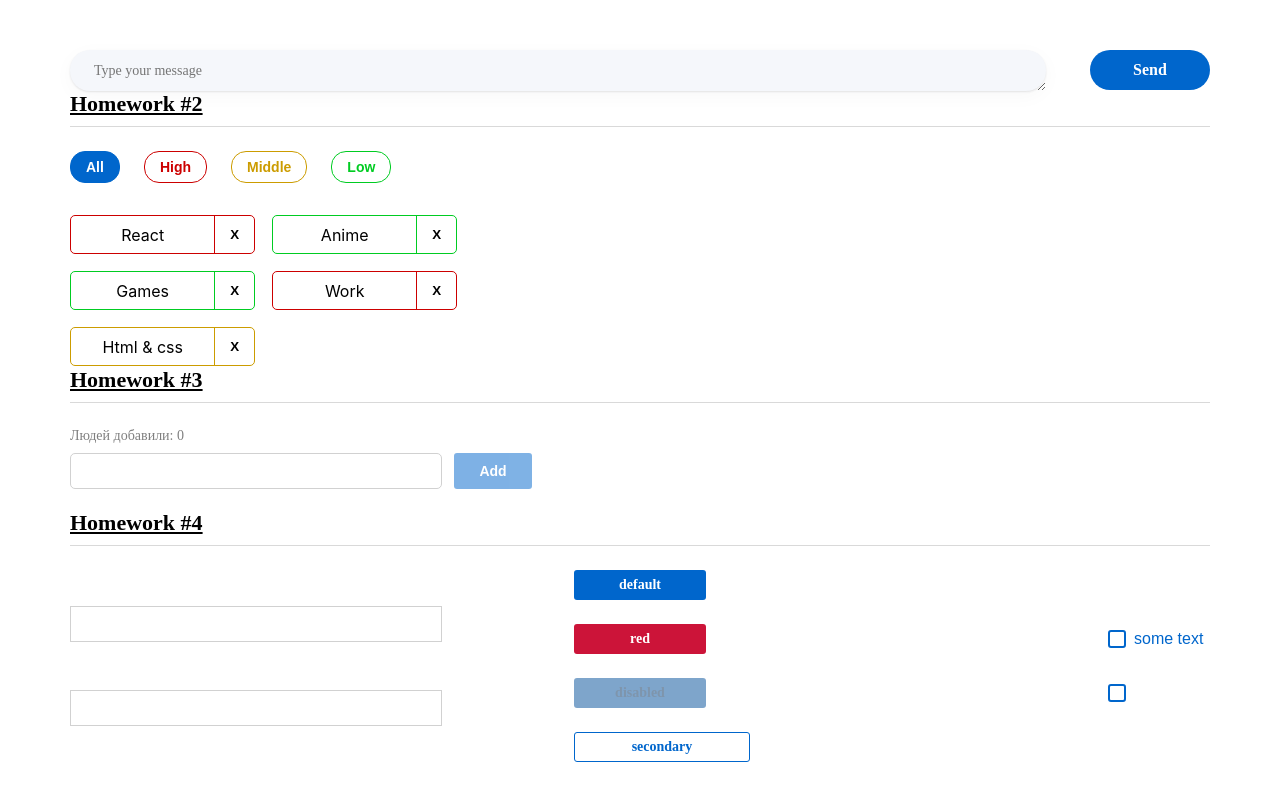
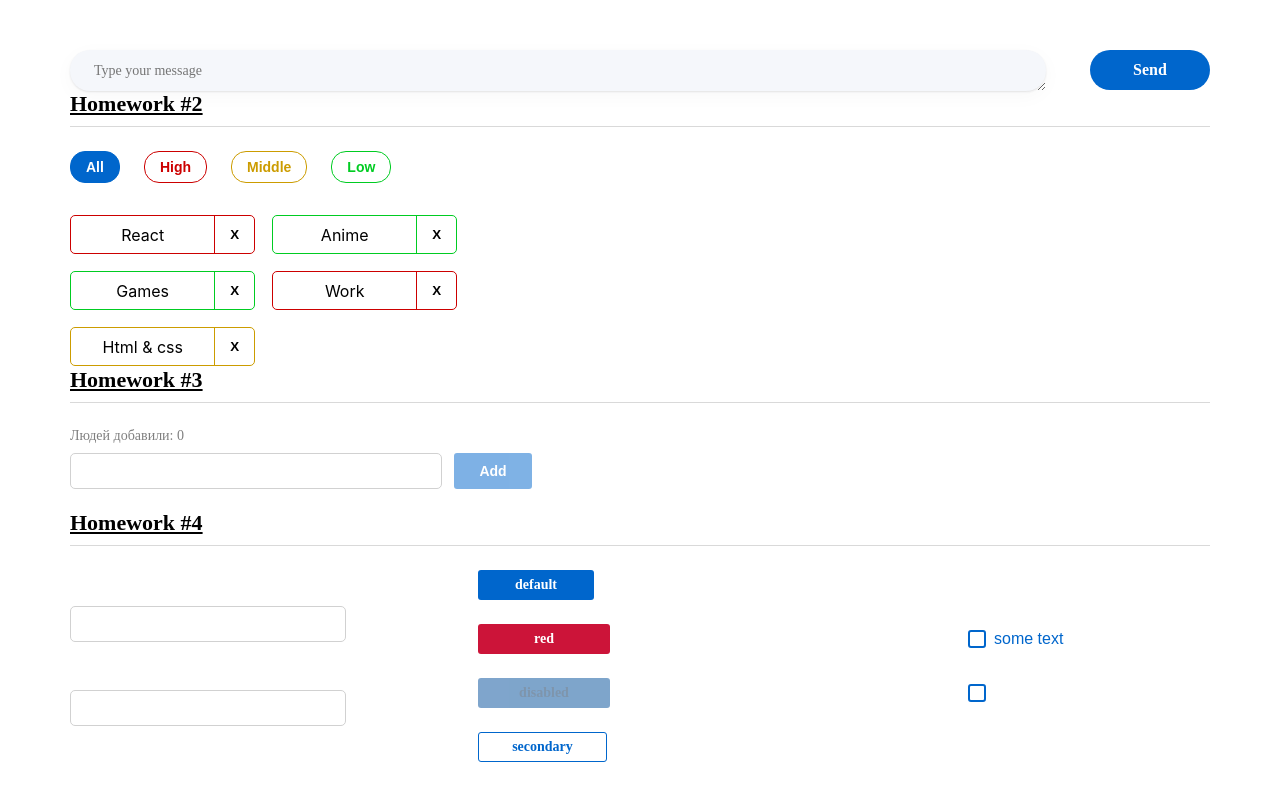
Before and after one commit to PetukhovArt/React_features_practice, a React (Create React App) app: page /#/pre-junior in a window 1280 px wide. Shown: the part 352-1152 px from the top of the page. Built offline with nearby package versions, Linux system fonts and the light colour scheme.

Commit message:
feat: task 6 done

```diff
--- a/src/s2-homeworks/hw04/common/c1-SuperInputText/SuperInputText.module.css
+++ b/src/s2-homeworks/hw04/common/c1-SuperInputText/SuperInputText.module.css
@@ -1,11 +1,17 @@
 .input:focus {
-
 }
 
 .input {
-    width: 372px;
+    width: 276px;
     height: 36px;
     border: 1px solid #D1D1D1;
+    border-radius: 5px;
+    padding: 8px 24px;
+    font-family: 'Montserrat';
+    font-style: normal;
+    font-weight: 500;
+    font-size: 16px;
+    line-height: 20px;
 }
 
 .inputWrapper {
--- a/src/s2-homeworks/hw04/common/c2-SuperButton/SuperButton.module.css
+++ b/src/s2-homeworks/hw04/common/c2-SuperButton/SuperButton.module.css
@@ -25,14 +25,21 @@
 
 .secondary {
     background: none;
-    width: 176px;
+    width: 129px;
     height: 30px;
     border: 1px solid #0066CC;
     color: #0066CC;
+    font-family: 'Montserrat';
+    font-style: normal;
+    font-weight: 600;
+    font-size: 14px;
+    line-height: 20px;
 }
 
 .default {
     background: #0066CC;
+    width: 116px;
+    height: 30px;
 }
 
 .red {
--- a/src/s2-homeworks/hw05/pages/Junior.tsx
+++ b/src/s2-homeworks/hw05/pages/Junior.tsx
@@ -1,4 +1,5 @@
 import React from 'react'
+import HW6 from '../../hw06/HW6';
 // import HW6 from '../../hw06/HW6'
 // import HW7 from '../../hw07/HW7'
 // import HW8 from '../../hw08/HW8'
@@ -7,7 +8,7 @@ import React from 'react'
 function Junior() {
     return (
         <div id={'hw5-page-junior'}>
-            {/*<HW6 />*/}
+            <HW6 />
             {/*<HW7 />*/}
             {/*<HW8 />*/}
             {/*<HW9 />*/}
--- a/src/s2-homeworks/hw06/HW6.module.css
+++ b/src/s2-homeworks/hw06/HW6.module.css
@@ -1,5 +1,9 @@
 .buttonsContainer {
+    display: flex;
+    gap: 24px;
+    margin-top: 22px;
 }
 
 .editableSpanContainer {
+
 }
--- a/src/s2-homeworks/hw06/HW6.tsx
+++ b/src/s2-homeworks/hw06/HW6.tsx
@@ -19,7 +19,8 @@ const HW6 = () => {
     }
     const restore = () => {
         // делают студенты
-
+        const state: string = restoreState<string>('hw6-editable-span-value', '')
+        setValue(state)
     }
 
     return (
--- a/src/s2-homeworks/hw06/common/c4-SuperEditableSpan/SuperEditableSpan.module.css
+++ b/src/s2-homeworks/hw06/common/c4-SuperEditableSpan/SuperEditableSpan.module.css
@@ -1,11 +1,26 @@
 .spanBlock {
+    display: flex;
+    gap: 4px;
+    align-items: center;
 }
 
 .span {
+    color: #0080FF;
+    font-family: 'Montserrat', sans-serif;
+    font-style: normal;
+    font-weight: 500;
+    font-size: 16px;
+    line-height: 20px;
 }
 
 .input {
+    border: 1px solid #D1D1D1;
+    border-radius: 5px;
+    width: 276px;
+    height: 36px;
+    padding: 8px 24px;
 }
 
 .pen {
+
 }
--- a/src/s2-homeworks/hw06/common/c4-SuperEditableSpan/SuperEditableSpan.tsx
+++ b/src/s2-homeworks/hw06/common/c4-SuperEditableSpan/SuperEditableSpan.tsx
@@ -22,7 +22,6 @@ type SuperEditableSpanType = Omit<DefaultInputPropsType, 'type'> & {
     onChangeText?: (value: string) => void
     onEnter?: () => void
     error?: string
-
     spanProps?: DefaultSpanPropsType  & {defaultText?: string}// пропсы для спана
 }
 
@@ -42,19 +41,19 @@ const SuperEditableSpan: React.FC<SuperEditableSpanType> = (
 
     const onEnterCallback = () => {
         // выключить editMode при нажатии Enter // делают студенты
-
+        setEditMode(false)
         onEnter?.()
     }
     const onBlurCallback = (e: React.FocusEvent<HTMLInputElement>) => {
         // выключить editMode при нажатии за пределами инпута // делают студенты
-
+        setEditMode(false)
         onBlur?.(e)
     }
     const onDoubleClickCallBack = (
         e: React.MouseEvent<HTMLSpanElement, MouseEvent>
     ) => {
         // включить editMode при двойном клике // делают студенты
-
+        setEditMode(true)
         onDoubleClick?.(e)
     }
 
```
